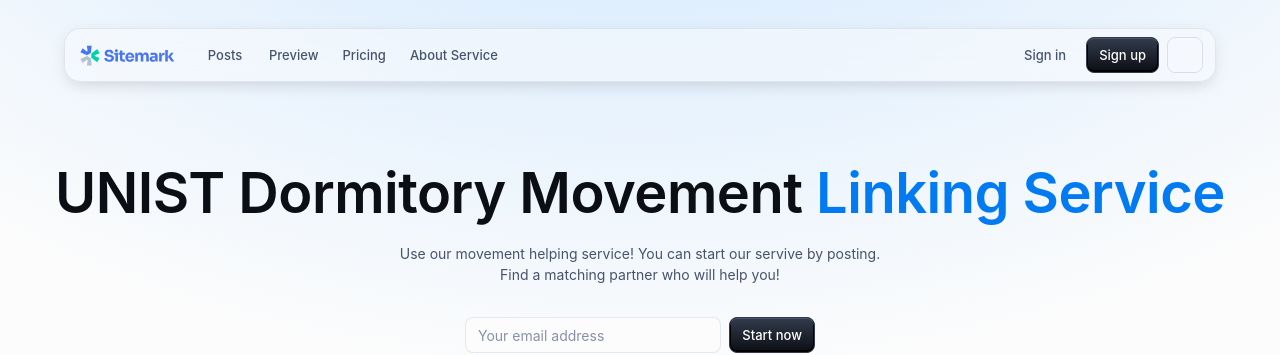
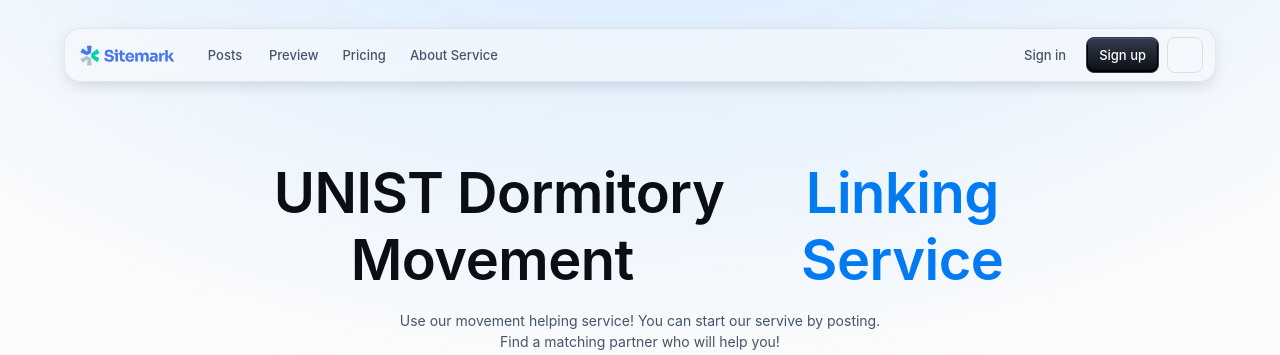
Before and after one commit to Lee-HoJin/enterprenuership_webpage, a React (Create React App) app: page / in a window 1280 px wide. Shown: the top 355 px of the page. Built offline with nearby package versions, Linux system fonts and the light colour scheme; some icons are missing.

Commit message:
font change

```diff
--- a/src/components/marketing-page/components/Hero.js
+++ b/src/components/marketing-page/components/Hero.js
@@ -72,10 +72,19 @@ export default function Hero() {
                 display: 'flex',
                 flexDirection: { xs: 'column', sm: 'row' },
                 alignItems: 'center',
-              fontSize: 'clamp(3rem, 10vw, 3.5rem)',
+                fontSize: 'clamp(2rem, 8vw, 3.5rem)', // 최소 크기를 3rem→2rem으로 줄임
+                textAlign: 'center', // 중앙 정렬 추가
               }}
             >
-            UNIST&nbsp;Dormitory&nbsp;Movement&nbsp;
+              {/* 모바일에서는 &nbsp; 제거 */}
+              <Box component="span" sx={{
+                '& br': { display: { xs: 'block', sm: 'none' } }
+              }}>
+                UNIST Dormitory Movement{/* 모바일에서 줄바꿈 */}
+                <Box component="span" sx={{ display: { xs: 'none', sm: 'inline' } }}>
+                  &nbsp;
+                </Box>
+              </Box>
               <Typography
                 component="span"
                 variant="h1"
@@ -87,7 +96,7 @@ export default function Hero() {
                   }),
                 })}
               >
-              Linking&nbsp;Service
+                Linking Service
               </Typography>
             </Typography>
             <Typography
```
Lines whose indentation alone changed are shown as unchanged.
